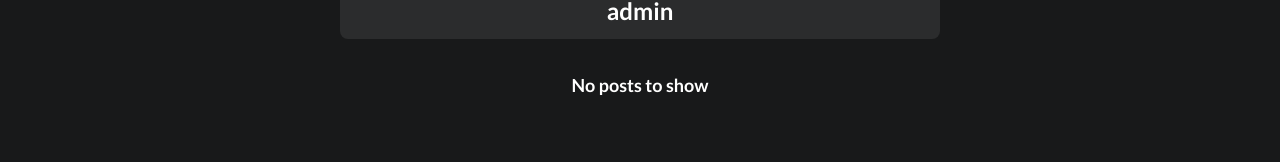
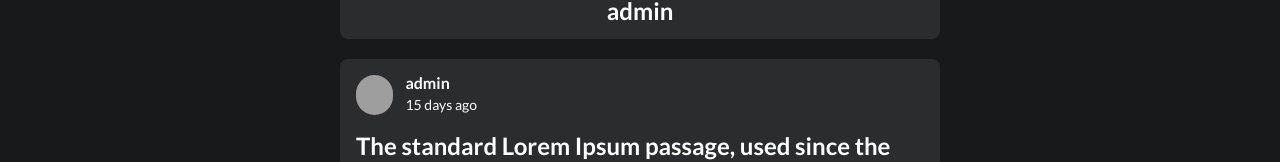
Before and after one commit to julia-hebel/itechart-internship-blog, a React (Create React App) app: page /profile/admin in a window 1280 px wide. Shown: the part 269-431 px from the top of the page. Built offline with nearby package versions, Linux system fonts and the light colour scheme; data requests are answered from the project's data file; grey boxes are pictures that could not be loaded.

Commit message:
fixed posts not showing on user profile page after reload

```diff
--- a/src/pages/users/UserProfile.tsx
+++ b/src/pages/users/UserProfile.tsx
@@ -12,6 +12,7 @@ import postTypes from '../../types/postTypes';
 import AddNewPost from '../../components/posts/AddNewPost';
 
 interface userInterface {
+  id?: string;
   username?: string;
   profilePictureURL?: string;
 }
@@ -36,7 +37,8 @@ function UserProfile() {
       try {
         const response = await axios.get(`${USERS_URL}?username=${username}`);
         setUser(
-          (({ username, profilePictureURL }) => ({
+          (({ id, username, profilePictureURL }) => ({
+            id,
             username,
             profilePictureURL,
           }))(response.data[0])
@@ -69,7 +71,7 @@ function UserProfile() {
 
   const userPosts = posts
     .slice()
-    .filter((post: postTypes) => post.user.username === user.username)
+    .filter((post: postTypes) => post.user.userId === user.id)
     .sort((a: postTypes, b: postTypes) => b.date.localeCompare(a.date));
 
   return (
```
Also changed, not shown: webpack.config.js (added).
